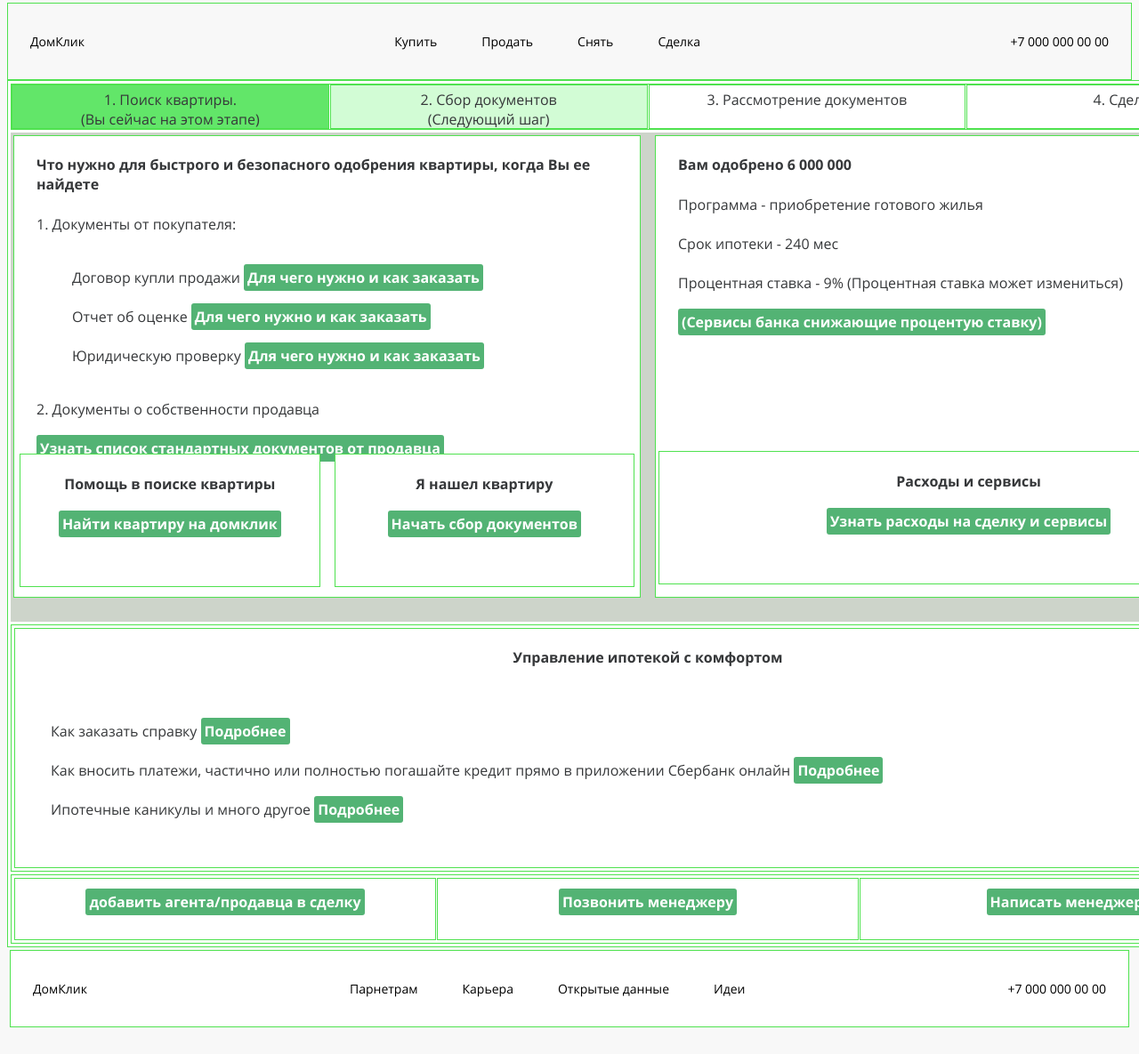
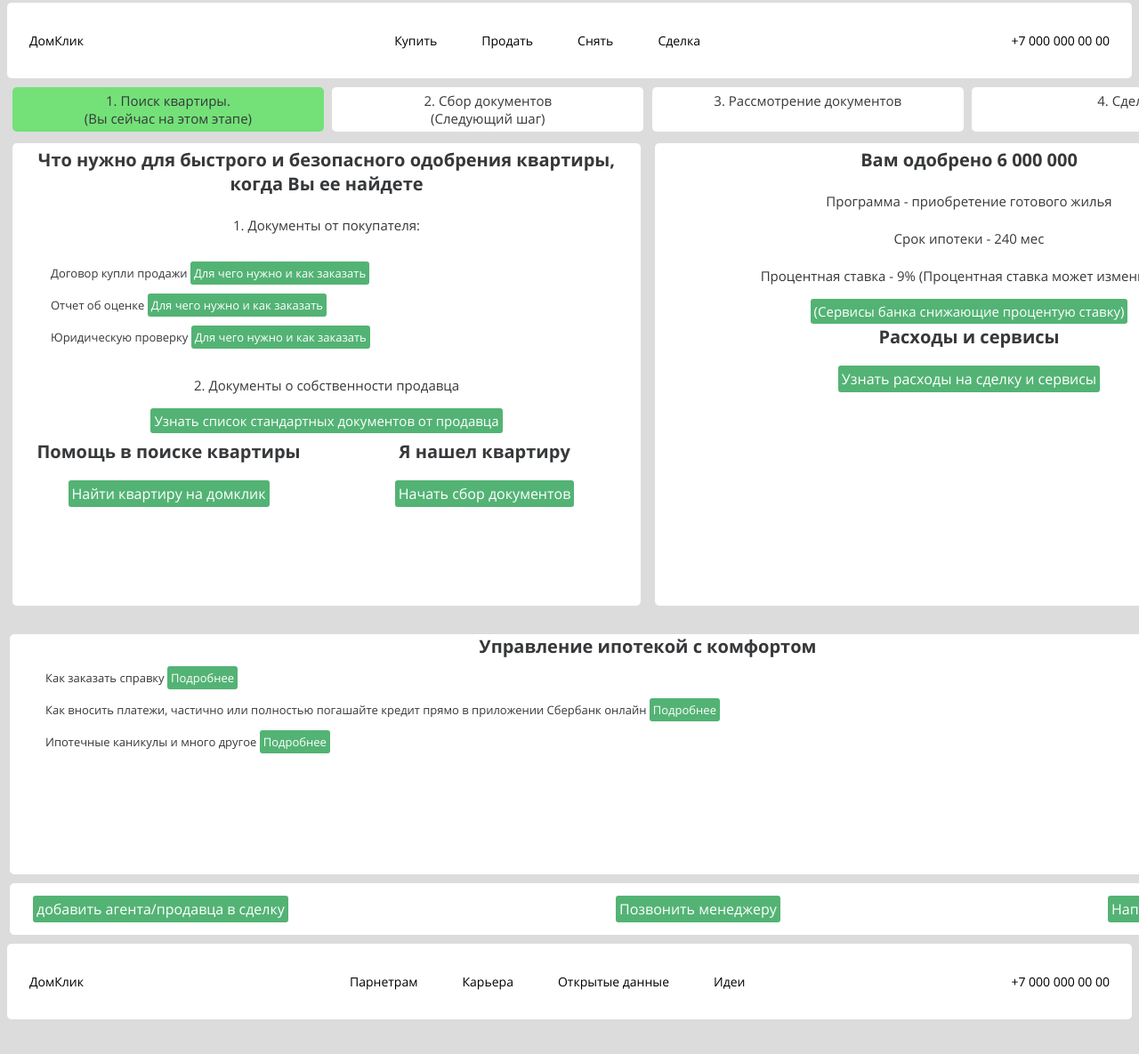
Before and after one commit to a1xc0m/domc-lk, a plain HTML site: page www/index.html in a window 1280 px wide. Shown: the part 5-1190 px from the top of the page at 89% size. Drawn offline with Linux system fonts and the light colour scheme.

Commit message:
work on styles

```diff
--- a/src/styles/blocks/_general.scss
+++ b/src/styles/blocks/_general.scss
@@ -7,6 +7,7 @@
 .box {
     width: 1440px;
     margin: 0 auto;
+    background-color: $general_background_color;
 }
 
 header div {
@@ -16,13 +17,13 @@ header div {
 body {
     text-align: center;
     color: rgb(54, 56, 58);
-    background-color: rgb(248, 248, 248);
+    background-color: rgb(220, 220, 220);
     margin-bottom: 150px;
     font-family: $font_opensans;
 }
 
 body div {
-    border: 1px solid rgb(79, 226, 79);
+    //border: 1px solid rgb(79, 226, 79);
     margin: 3px;
     background-color: rgb(255, 255, 255);
 }
@@ -33,21 +34,25 @@ footer {
 
 h4 {
     margin-bottom: 1px;
+    font-size: 20px;
+    margin-top: 5px;
 }
 
 p {
     margin: 0px;
+    font-size: 15px;
 }
 
 ul {
     list-style: none;
+    font-size: 13px;
 }
 
 /* >>>>>>Кнопки<<<<<< */
 
 .button {
-    color: white;
-    font-weight: 700;
+    color: $white_color;
+    font-weight: 500;
     text-decoration: none;
     padding: 4px;
     border-radius: 3px;
@@ -57,12 +62,12 @@ ul {
 }
 
 .button:hover {
-    background: rgb(5, 158, 82);
+    background: $shadow_green_hover;
 }
 
 .button_sales:active {
     background: rgb(48, 95, 71);
-    box-shadow: 0 3px rgb(37, 80, 59) inset;
+    box-shadow: 0 3px $hover_green_button inset;
 }
 
 .button_non {
@@ -76,8 +81,8 @@ ul {
     //box-shadow: 0 -3px rgb(104, 235, 169) inset;
     //transition: 0.2s;
     //overflow: hidden;
-    color: white;
-    font-weight: 700;
+    color: $white_color;
+    font-weight: 500;
     text-decoration: none;
     padding: 4px;
     border-radius: 3px;
@@ -92,5 +97,5 @@ ul {
 
 .button_non:active {
     background: rgb(48, 95, 71);
-    box-shadow: rgb(37, 80, 59);
+    box-shadow: $hover_green_button;
 }
--- a/src/styles/blocks/_nav_footer.scss
+++ b/src/styles/blocks/_nav_footer.scss
@@ -1,14 +1,9 @@
 /* Стилизация nav_footer */
 
-.nav_footer {
-    top: 0;
-    left: 0;
-    width: 100%;
-    z-index: 1000;
-}
-
 .nav_footer .nav {
+    border-radius: 5px;
     color: black;
+    background-color: $white_color;
     display: flex;
     justify-content: center;
     margin: 0;
--- a/src/styles/blocks/_nav_main.scss
+++ b/src/styles/blocks/_nav_main.scss
@@ -5,12 +5,12 @@
   left: 0;
   width: 100%;
   z-index: 1000;
-  border: 1px solid rgb(79, 226, 79);
   //border-radius: 30px;
 }
 
 .nav_main .nav {
   color: black;
+  background-color: $white_color;
   display: flex;
   justify-content: center;
   margin: 0;
@@ -18,7 +18,7 @@
   list-style: none;
   /* убираем маркеры */
   //background-color: aqua;
-  //border-radius: 30px;
+  border-radius: 5px;
 }
 
 .nav_main .logo_phone {
@@ -44,7 +44,8 @@
 
 .nav a:hover {
   height: 100%;
-  box-shadow: 0 0 30px rgb(48, 95, 71);
+  box-shadow: 0 0 30px $shadow_green_hover;
+  border-radius: 5px;
 }
 
 .logo {
--- a/src/styles/blocks/_promo.scss
+++ b/src/styles/blocks/_promo.scss
@@ -1,38 +1,79 @@
 .histori {
-  display: grid;
-  grid-template-columns: repeat(4, 1fr);
-  grid-gap: 1px;
-  grid-auto-rows: 50px;
-  grid-template-areas: "a b c d";
-  align-items: stretch;
+  //display: grid;
+  //grid-template-columns: repeat(4, 1fr);
+  //grid-gap: 1px;
+  //grid-auto-rows: 50px;
+  //grid-template-areas: "a b c d";
+  //align-items: stretch;
+  //display: flex;
+  //height: 100%;
+  //justify-content: space-between;
+  //border-radius: 5px;
+  background-color: $general_background_color;
+  //margin-top: 10px;
+  //margin-bottom: 10px;
 }
-.item1 {
+
+.histori_wrap {
+  display: flex;
+  height: 100%;
+  justify-content: space-between;
+  border-radius: 5px;
+  background-color: $general_background_color;
+  margin-top: 10px;
+  margin-bottom: 10px;
+}
+
+.histori_wrap .bg_color {
+  width: 24.5%;
   margin: 0px;
   grid-area: a;
   text-align: center;
-  background-color: rgb(98, 230, 105);
+  background-color: rgb(115, 225, 120);
   padding: 5px;
+  border-radius: 5px;
+  //box-shadow: 0 0 10px #c2c2c2;
 }
-.item2 {
+
+.histori_wrap .histori_item {
+  width: 24.5%;
   grid-area: b;
   text-align: center;
   margin: 0px;
   padding: 5px;
-  background-color: rgb(210, 252, 213);
+  background-color: $white_color;
+  border-radius: 5px;
+  //box-shadow: 0 0 10px #c2c2c2;
 }
-.item3 {
+
+.histori_item:hover,
+.bg_color:hover {
+  box-shadow: 0 0 30px $shadow_green_hover;
+}
+
+/*
+.histori_wrap .item3 {
+  width: 24.5%;
   grid-area: c;
   text-align: center;
   margin: 0px;
   padding: 5px;
+  background-color: $white_color;
+  border-radius: 5px;
+  //box-shadow: 0 0 10px #c2c2c2;
 }
-.item4 {
+
+.histori_wrap .item4 {
+  width: 24.5%;
   grid-area: d;
   text-align: center;
   margin: 0px;
   padding: 5px;
+  background-color: $white_color;
+  border-radius: 5px;
+  //box-shadow: 0 0 10px #c2c2c2;
 }
-
+*/
 .center {
   display: grid;
   grid-template-columns: repeat(2, 1fr);
@@ -40,7 +81,7 @@
   grid-auto-rows: 250px;
   grid-template-areas: "a b";
   align-items: stretch;
-  background-color: rgb(205, 212, 202);
+  background-color: $general_background_color;
   border: none;
   height: 550px;
 }
@@ -48,56 +89,85 @@
 .left {
   grid-area: a;
   height: 520px;
+  border-radius: 5px;
+}
+
+.left:hover {
+  box-shadow: 0 0 30px $shadow_green_hover;
 }
 
 .right {
   grid-area: b;
   height: 520px;
+  border-radius: 5px;
 }
 
-.message {
-  display: grid;
+.right:hover {
+  box-shadow: 0 0 30px $shadow_green_hover;
+}
+
+.take_action {
+  border-radius: 5px;
+  margin-bottom: 10px;
+}
+
+.take_action:hover {
+  box-shadow: 0 0 30px $shadow_green_hover;
+}
+
+.manage_mortgage {
+  height: 270px;
+  border-radius: 5px;
+  margin-top: 0px;
+  margin-bottom: 10px;
+}
+
+.manage_mortgage:hover {
+  box-shadow: 0 0 30px $shadow_green_hover;
+}
+
+.comfort li {
+  text-align: left;
+}
+
+.action_list {
+  /* display: grid;
   grid-template-columns: repeat(3, 1fr);
   grid-gap: 1px;
   grid-auto-rows: 70px;
   grid-template-areas: "a b c";
   align-items: stretch;
   border: none;
+  */
+  display: flex;
+  justify-content: space-between;
+  padding-left: 20px;
+  padding-right: 20px;
 }
-.message1 {
+
+.action_item {
   padding-top: 15px;
-  margin: 0px;
-  grid-area: a;
-  text-align: center;
-}
-.message2 {
-  padding-top: 15px;
-  grid-area: b;
-  text-align: center;
-  margin: 0px;
-}
-.message3 {
-  padding-top: 15px;
-  grid-area: c;
-  text-align: center;
-  margin: 0px;
+  padding-bottom: 15px;
+  //margin: 0px;
+  //grid-area: a;
+  //text-align: center;
 }
 
 .info {
-  height: 330px;
+  //height: 330px;
+  //text-align: left;
+  //margin-left: 25px;
+  //border: none;
+}
+
+.info_list {
   text-align: left;
-  margin-left: 25px;
-  border: none;
 }
 
 
 
-//Не нужно использовать заглавные буквы в создании классов
 
-.NextStep div {
-  display: inline-block;
-  height: 150px;
-}
+//Не желательно использовать заглавные буквы в создании классов
 
 .NextStep {
   display: grid;
@@ -108,10 +178,13 @@
   align-items: stretch;
   border: none;
   height: 160px;
+
 }
+
 .Acolumn a {
   grid-area: a;
 }
+
 .Bcolumn {
   grid-area: b;
 }
@@ -119,11 +192,3 @@
 .right div:last-child {
   height: 150px;
 }
-
-.manage_mortgage {
-  height: 270px;
-}
-
-.comfort li {
-  text-align: left;
-}
--- a/src/styles/common/_variables.scss
+++ b/src/styles/common/_variables.scss
@@ -6,5 +6,9 @@ $font_opensans: "Open Sans", sans-serif;
 //color
 //$general_promo_color:
 $general_button_color: #53b374;
+$white_color: #fff;
+$general_background_color: rgb(220, 220, 220);
+$shadow_green_hover: #21a038;
+$hover_green_button: #408c5b;
 
 //style
--- a/www/index.html
+++ b/www/index.html
@@ -24,19 +24,21 @@
         <div class="box">
             <!--Div class="histori" показывает путь клиента из 4 шагов до сделки.-->
             <div class="histori">
-            <div class="item1">
+                <div class="histori_wrap">
+                    <div class="bg_color">
                         <p>1. Поиск квартиры.</p>
                         <p>(Вы сейчас на этом этапе)</p>
                     </div>
-            <div class="item2">
+                    <div class="histori_item">
                         <p> 2. Сбор документов</p>
                         <p>(Следующий шаг)</p>
                     </div>
-            <div class="item3">
+                    <div class="histori_item">
                         <p> 3. Рассмотрение документов</p>
                     </div>
-            <div class="item4">
+                    <div class="histori_item">
                         <p>4. Сделка</p>
+                    </div>
                 </div>
             </div>
             <div class="center">
@@ -45,7 +47,7 @@
                     <div class="info">
                         <h4>Что нужно для быстрого и безопасного одобрения квартиры, когда Вы ее найдете</h4><br>
                         <p>1. Документы от покупателя:</p><br>
-                    <ul>
+                        <ul class="info_list">
                             <li> Договор купли продажи <a class="button"
                                     href="https://blog.domclick.ru/post/kak-oformit-dogovor-kupli-prodazhi-zhilya-onlajn"
                                     target="_blank">Для чего нужно и как заказать</a></li><br>
@@ -79,7 +81,8 @@
                         <p>Программа - приобретение готового жилья</p><br>
                         <p>Срок ипотеки - 240 мес</p><br>
                         <p>Процентная ставка - 9% (Процентная ставка может измениться) <br><br><a class="button"
-                            href="https://help.domclick.ru/сервис-электронной-регистрации/" target="_blank"> (Сервисы
+                                href="https://help.domclick.ru/сервис-электронной-регистрации/" target="_blank">
+                                (Сервисы
                                 банка снижающие процентую ставку)</a></p>
                     </div>
                     <div>
@@ -88,31 +91,31 @@
                     </div>
                 </div>
             </div>
-        <div>
+
             <div class="manage_mortgage">
-                <h4>Управление ипотекой с комфортом</h4><br><br>
+                <h4>Управление ипотекой с комфортом</h4>
                 <ul class="comfort">
                     <li>Как заказать справку <a class="button" href="https://lks.domclick.ru/services/"
                             target="_blank">Подробнее</a></li><br>
-                    <li>Как вносить платежи, частично или полностью погашайте кредит прямо в приложении Сбербанк онлайн
+                    <li>Как вносить платежи, частично или полностью погашайте кредит прямо в приложении Сбербанк
+                        онлайн
                         <a class="button" href="https://lks.domclick.ru/services/" target="_blank">Подробнее</a>
                     </li>
                     <br>
                     <li>Ипотечные каникулы и много другое <a class="button" href="https://lks.domclick.ru/services/"
                             target="_blank">Подробнее</a></li><br>
                 </ul>
+            </div>
 
-            </div>
-        </div>
-        <div class="fix">
-            <div class="message">
-                <div class="message1">
+            <div class="take_action">
+                <div class="action_list">
+                    <div class="action_item">
                         <a class="button" href="#">добавить агента/продавца в сделку</a>
                     </div>
-                <div class="message2">
+                    <div class="action_item">
                         <a class="button" href="#">Позвонить менеджеру</a>
                     </div>
-                <div class="message3">
+                    <div class="action_item">
                         <a class="button" href="#">Написать менеджеру</a>
                     </div>
                 </div>
@@ -128,7 +131,6 @@
     </footer> -->
 
     <footer class="nav_footer">
-        <div class="container">
         <ul class="nav">
             <a href="#" class="logo">ДомКлик</a>
             <li><a href="#">Парнетрам</a></li>
@@ -137,7 +139,6 @@
             <li><a href="#">Идеи</a></li>
             <a href="#" class="phone">+7 000 000 00 00</a>
         </ul>
-        </div>
     </footer>
 </body>
 
```
Also changed, not shown: www/style/style.css. Lines whose indentation alone changed are shown as unchanged.
